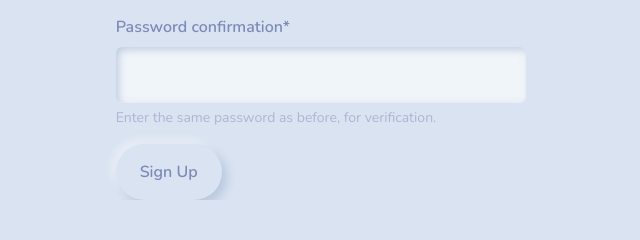
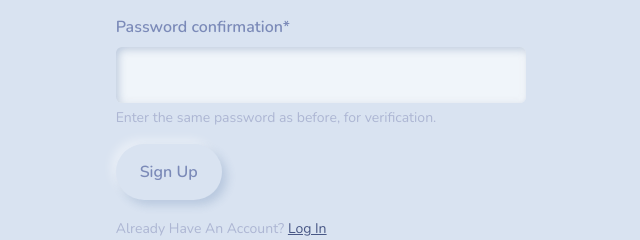
Before and after one commit to funktotheface/Delim, a Django app: page /signup/ in a window 1280 px wide. Shown: the part 612-852 px from the top of the page, without its empty margins (319-959 px from the left). Before the commit the page ends 812 px from the top, so only its background shows below. Run offline with Django 4.2, Linux system fonts and the light colour scheme; some libraries are stand-ins or nearby versions.

Commit message:
just making sure

```diff
--- a/inventory/templates/inventory/signup.html
+++ b/inventory/templates/inventory/signup.html
@@ -26,6 +26,9 @@
 
                 <button class = "btn btn-primary" type="submit">Sign Up</button>
             </form>
+            <div class="pt-3">
+                <small class="text-muted">Already Have An Account? <a href="{% url 'login' %}" class="ml-2">Log In</a></small>
+            </div>
         </div>
     </div>
 
```
